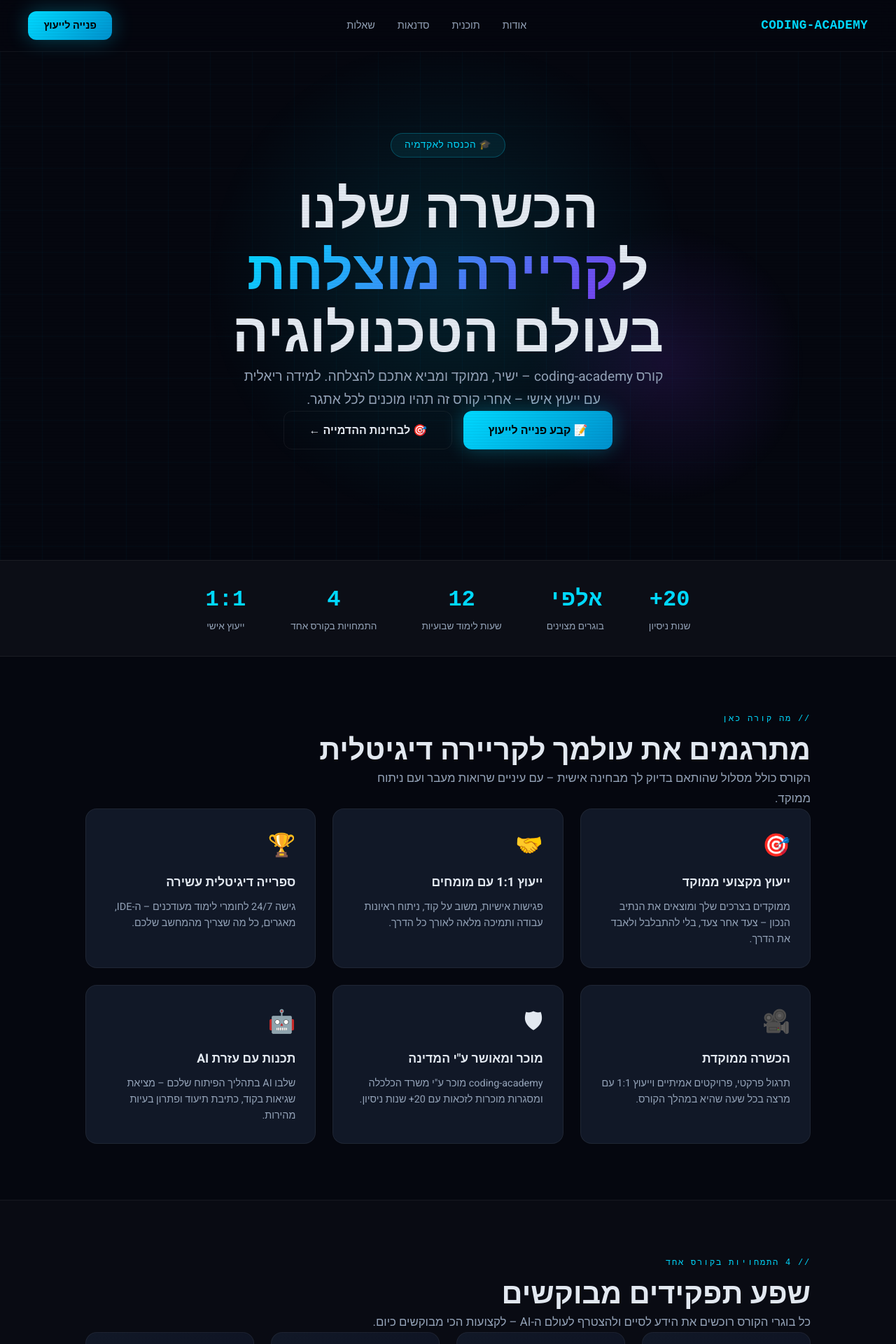
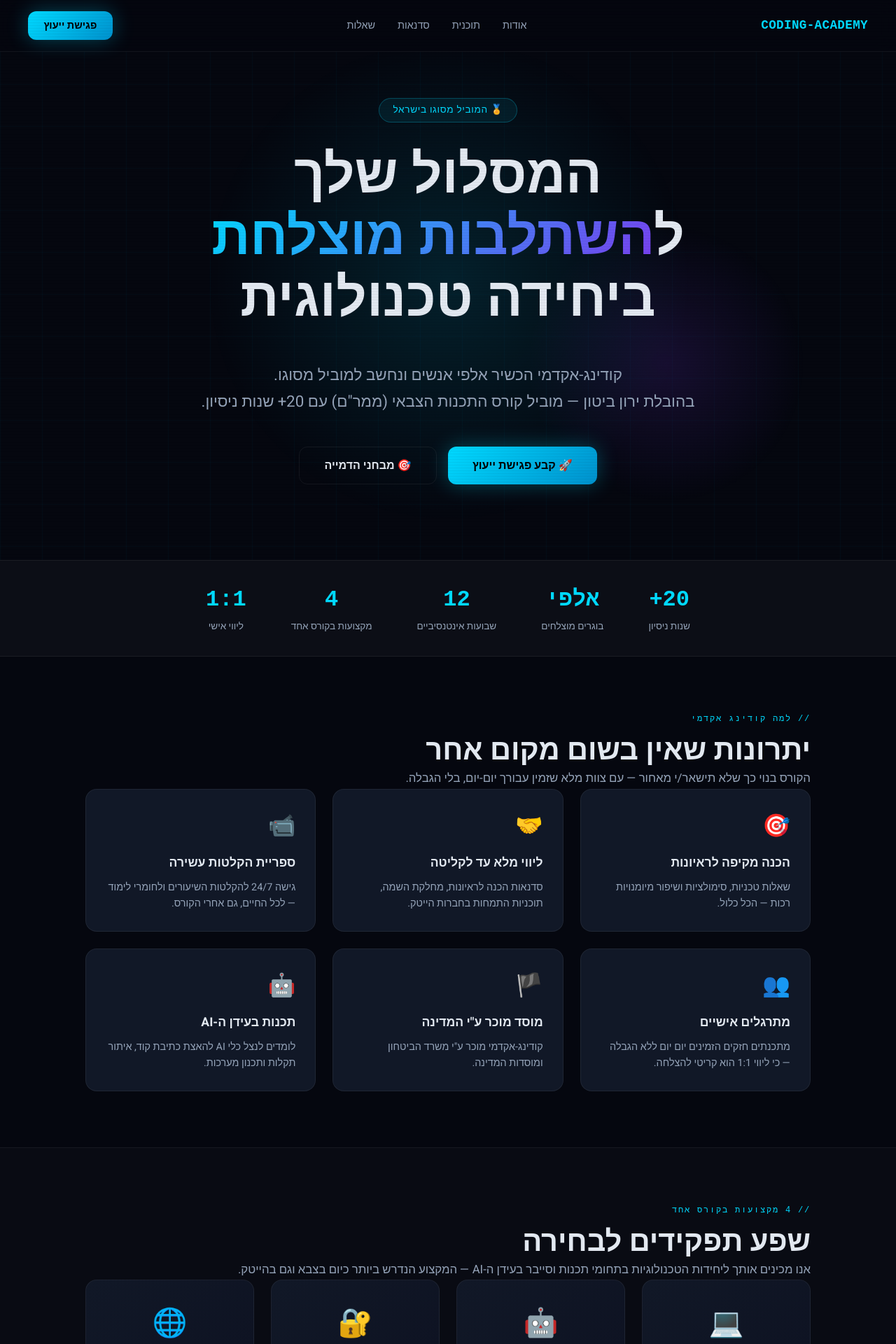
Before and after one commit to vyaron/coding-academy-pre-tech-units, a React (Vite) app: page / in a window 1280 px wide. Shown: the top 1920 px of the page at 70% size. Built offline with nearby package versions, Linux system fonts and the light colour scheme.

Commit message:
Update README, index.html, and LandingPage components for improved clarity and content

```diff
--- a/index.html
+++ b/index.html
@@ -4,7 +4,7 @@
     <meta charset="UTF-8" />
     <link rel="icon" type="image/svg+xml" href="/vite.svg" />
     <meta name="viewport" content="width=device-width, initial-scale=1.0" />
-    <title>cyber-exam</title>
+    <title>קודינג אקדמי - גאמא סייבר - ממרם - 8200</title>
   </head>
   <body>
     <div id="root"></div>
--- a/src/components/LandingPage/LandingPage.css
+++ b/src/components/LandingPage/LandingPage.css
@@ -173,10 +173,10 @@
 }
 
 .lp-hero-p {
-  font-size: 1.2rem;
+  padding: 2em;
+  font-size: 1.4rem;
   color: var(--lp-muted);
-  max-width: 600px;
-  margin: 0 auto 2.5rem;
+  /* margin: 0 auto 2.5rem; */
   line-height: 1.7;
 }
 
@@ -238,7 +238,7 @@
   color: var(--lp-muted);
   font-size: 1.05rem;
   line-height: 1.7;
-  max-width: 650px;
+  /* max-width: 650px; */
   margin-bottom: 3rem;
 }
 
--- a/src/components/LandingPage/LandingPage.tsx
+++ b/src/components/LandingPage/LandingPage.tsx
@@ -3,54 +3,60 @@ import { useNavigate } from 'react-router-dom';
 import './LandingPage.css';
 
 const ABOUT_CARDS = [
-  { icon: '🎯', title: 'ייעוץ מקצועי ממוקד', desc: 'ממוקדים בצרכים שלך ומוצאים את הנתיב הנכון – צעד אחר צעד, בלי להתבלבל ולאבד את הדרך.' },
-  { icon: '🤝', title: 'ייעוץ 1:1 עם מומחים', desc: 'פגישות אישיות, משוב על קוד, ניתוח ראיונות עבודה ותמיכה מלאה לאורך כל הדרך.' },
-  { icon: '🏆', title: 'ספרייה דיגיטלית עשירה', desc: 'גישה 24/7 לחומרי לימוד מעודכנים – ה-IDE, מאגרים, כל מה שצריך מהמחשב שלכם.' },
-  { icon: '🎥', title: 'הכשרה ממוקדת', desc: 'תרגול פרקטי, פרויקטים אמיתיים וייעוץ 1:1 עם מרצה בכל שעה שהיא במהלך הקורס.' },
-  { icon: '🛡', title: 'מוכר ומאושר ע"י המדינה', desc: 'coding-academy מוכר ע"י משרד הכלכלה ומסגרות מוכרות לזכאות עם 20+ שנות ניסיון.' },
-  { icon: '🤖', title: 'תכנות עם עזרת AI', desc: 'שלבו AI בתהליך הפיתוח שלכם – מציאת שגיאות בקוד, כתיבת תיעוד ופתרון בעיות מהירות.' },
+  { icon: '🎯', title: 'הכנה מקיפה לראיונות', desc: 'שאלות טכניות, סימולציות ושיפור מיומנויות רכות — הכל כלול.' },
+  { icon: '🤝', title: 'ליווי מלא עד לקליטה', desc: 'סדנאות הכנה לראיונות, מחלקת השמה, תוכניות התמחות בחברות הייטק.' },
+  { icon: '📹', title: 'ספריית הקלטות עשירה', desc: 'גישה 24/7 להקלטות השיעורים ולחומרי לימוד — לכל החיים, גם אחרי הקורס.' },
+  { icon: '👥', title: 'מתרגלים אישיים', desc: 'מתכנתים חזקים הזמינים יום יום ללא הגבלה — כי ליווי 1:1 הוא קריטי להצלחה.' },
+  { icon: '🏴', title: 'מוסד מוכר ע"י המדינה', desc: 'קודינג-אקדמי מוכר ע"י משרד הביטחון ומוסדות המדינה.' },
+  { icon: '🤖', title: 'תכנות בעידן ה-AI', desc: 'לומדים לנצל כלי AI להאצת כתיבת קוד, איתור תקלות ותכנון מערכות.' },
 ];
 
 const PROFESSIONS = [
-  { emoji: '💻', title: 'פיתוח פולסטאק', desc: 'פיתוח צד שרת וצד לקוח – עם ערכות כלים מתקדמות ואפליקציות שמשמשות בפועל.' },
-  { emoji: '🤖', title: 'תכנות AI', desc: 'בניית מודלים אוטומטיים שמניעים את עולם ה-AI עם שימוש בטכנולוגיות עדכניות.' },
-  { emoji: '🛡', title: 'אבטחת סייבר', desc: 'אבטחת מתקפות סייבר – הגנה, ניתוח ופתרון חולשות בסביבות מגוונות.' },
-  { emoji: '📊', title: 'אנליטיקה ובינה עסקית', desc: 'פרשנות נתונים, ניתוח עסקי והמלצות מקצועיות שמשמשות ביחידות מובחרות.' },
+  { emoji: '💻', title: 'פיתוח פולסטאק', desc: 'פיתוח צד שרת וצד לקוח — מערכות ואפליקציות שלמות.' },
+  { emoji: '🤖', title: 'תכנות AI', desc: 'כלי בינה מלאכותית שנותנים כוחות-על למי שמשתמש בהם נכון.' },
+  { emoji: '🔐', title: 'אבטחת סייבר', desc: 'הגנה והתקפה בעולם הסייבר — מיומנויות מבוקשות.' },
+  { emoji: '🌐', title: 'בניית אתרים', desc: 'פלטפורמות חכמות לבניית אתרים מקצועיים במהירות.' },
 ];
 
 const STEPS = [
-  { n: '01', t: 'יסודות הפיתוח והאינטרנט', d: 'מבוא לרשת, HTTP/HTTPS, HTML/CSS בסיסי, Git ומערכות בקרת גרסאות. בנייה ראשונה של אתר.', tag: '🧩 פרויקט – פיתוח אתר ראשון' },
-  { n: '02', t: 'JavaScript – יסודות התכנות', d: '"שעת הקסם שלנו בתכנות" – לוגיקה, משתנים, פונקציות, אירועים, DOM. פיתוח אפליקציות פשוטות ואינטראקטיביות.', tag: '🧩 פרויקט – פיתוח משחק דיגיטלי' },
-  { n: '03', t: 'React – ספריית קוד מודרנית', d: 'בניית ממשקי משתמש, Component, State, Hooks ופיתוח אפליקציות ריאקטיביות מלאות.', tag: '🧩 פרויקט – אפליקציה ריאקטיבית' },
-  { n: '04', t: 'צד שרת עם Node.js', d: 'שרתי תקשורת, מסדי נתונים, יצירת REST APIs, אינטגרציה עם לקוחות, Authentication ועבודה עם GIT ו-GitHub.', tag: null },
-  { n: '05', t: 'מסדי נתונים', d: 'SQL ו-MongoDB, ניהול בסיסי נתונים, WebSockets ואפליקציות real-time. ביצועים, מדרגיות ותרחישי ייצור.', tag: null },
-  { n: '06', t: 'אבטחת סייבר', d: 'אבטחת מתקפות סייבר. הצפנות, הגנה, זיהוי חולשות קוד ועבודה בסביבת עבודה מאובטחת.', tag: null },
-  { n: '07', t: 'תכנות Python', d: 'יסודות Python, בסיסי נתונים, עבודה עם קבצים, עיבוד נתונים, ניתוח API ושימוש בטכנולוגיות.', tag: null },
-  { n: '08', t: 'פרויקט גמר + הכנה לראיונות', d: 'בניית פרויקט גמר מקצועי ב-GitHub. סימולציות ראיון, פתרון אלגוריתמים ותיק עבודות מלא.', tag: '🏆 תעודת גמר בינלאומית' },
+  { n: '01', t: 'מבוא למדעי המחשב והאינטרנט', d: 'היכרות עם תפקידים ביחידות הטכנולוגיות (ממר"ם, 8200 ואחרות), מבנה המחשב, חומרה, מערכות הפעלה, תקשורת ופרוטוקולים, מבנה האינטרנט ובניית אתר בסיסי באמצעות HTML ו-CSS.', tag: '🧩 פרויקט — פיתוח אתר אינטרנט' },
+  { n: '02', t: 'יסודות התכנות — JavaScript', d: 'בניית יסודות החשיבה האלגוריתמית עם שפת JavaScript. "שבעת הכלים של המתכנת" — תנאים, לולאות, פונקציות, אובייקטים ועוד. בניית אפליקציות ומשחקים מרהיבים.', tag: '🧩 פרויקט — פיתוח משחק' },
+  { n: '03', t: 'React — ספריית הקוד הנפוצה בעולם', d: 'היכרות עם React ובניית אפליקציות מרשימות ומורכבות בטכנולוגיה המודרנית ביותר.', tag: '🧩 פרויקט — אפליקציה מורכבת' },
+  { n: '04', t: 'צד שרת עם Node.js', d: 'עיבוד נתונים, הגנה על מידע, כתיבת REST APIs, ניהול משתמשים, Authentication, הצפנות והרשאות.', tag: '🧩 פרויקט - הקמת שרת' },
+  { n: '05', t: 'מסדי נתונים', d: 'תכנון וניהול מסדי נתונים — תגלו איך לבנות מבנים חכמים, לנהל מידע בצורה יעילה, ולהבין את ההבדלים בין בסיסי נתונים רלציוניים ללא-רלציוניים. זהו הצעד הראשון שלכם להפוך את הנתונים לכלי עבודה אמיתי.', tag: '🧩 פרויקט - דטבייסים' },
+  { n: '06', t: 'זמן אמת', d: 'איך ליצור צ\'אטים חיים, פידים חברתיים מתעדכנים ומערכות שמגיבות ברגע האמת. זהו הבסיס לפיתוח אינטראקציות מהירות, חלקות וממכרות — בדיוק כמו שהמשתמשים מצפים היום.', tag: '🧩 פרויקט - זמן אמת' },
+  { n: '07', t: 'מערכת מקצה לקצה FullStack', d: 'חיבור פרונטאנד, בקאנד ודאטה לכדי מערכת שלמה — והקמה בסביבת ענן.', tag: '🧩 פרויקט - FullStack' },
+  { n: '08', t: 'GIT ו-GitHub', d: 'עבודה עם GIT ו-GitHub לניהול גרסאות ועבודת צוות.', tag: '🧩 פרויקט - ניהול גרסאות' },
+  { n: '09', t: 'הגנת סייבר', d: 'הגנה והתקפה בעולם הסייבר. מציאת חולשות, הבנת קוד זדוני וכיצד מגינים על מערכות.', tag: '🧩 פרויקט - האקינג' },
+  { n: '10', t: 'תכנות Python', d: 'כלי Python, מבני נתונים, עבודה עם קבצים, מודולים, טיפול בשגיאות, בניית API ושימוש מתקדם בשפה.', tag: '🧩 פרויקט - שימוש בפייתון' },
+  { n: '11', t: 'הכנה לראיונות', d: 'סימולציות ראיון, פתרון אתגרים והתנהלות נכונה בתהליך הקבלה לצה"ל ולהייטק.', tag: '🧩 פרויקט - פתרון מבחנים אמיתיים' },
+  { n: '12', t: 'פרויקט גמר', d: 'חיבור כל החלקים לפרויקט מרשים שמבדיל אותך מהשאר.', tag: '🗝️ כרטיס הכניסה שלך' },
 ];
 
 const WORKSHOP_PILLS = [
-  'שימוש בטכנולוגיית AI ו-LLMs',
-  'ביקורות קוד מתקדמות',
+  'שימוש מתקדם בכלי AI ו-LLMs',
+  'כתיבת קוד מאובטח',
   'Angular & Vue',
   'Python מתקדם',
-  'DevOps, AWS, Firebase',
+  'DevOps KickStart Workshop',
+  'Flying up with Firebase',
+  'Testing & Automation',
   'Backend Mastering',
 ];
 
 const WORKSHOP_CARDS = [
-  { title: '💼 מציאת עבודה ראשונה', desc: 'שותפות פעילה עם חברות הייטק – מציאת ראיונות והכנה מלאה לראיון הטכני הראשון שלך.' },
-  { title: '🎯 מכון הכשרות לראיון', desc: 'מכינים אותך מקצועית לראיון עם שאלות שחוזרות – מה שנשאלים בכל מועד בחברות הגדולות.' },
-  { title: '🥂 קהילת בוגרים פעילים', desc: 'קהילה של קרוב 300 בוגרים שמשתפים ניסיון, ייעוץ, הצעות עבודה ותמיכה הדדית.' },
-  { title: '🤝 הרצאות ומפגשים', desc: 'מפגשים מקצועיים עם אנשי תעשייה, סדנאות ממוקדות ורשת קשרים מקצועית.' },
+  { title: '🎯 חניכה בתהליך המיון', desc: 'ליווי אישי בהכנה לראיונות ובכל שלב של הקבלה — לא נשארים לבד.' },
+  { title: '👥 קהילת בוגרים פעילה', desc: 'קהילה מקצועית שיתופית לשאלות, ייעוץ, הזדמנויות ותמיכה מקצועית.' },
+  { title: '🎤 הרצאות ונטוורקינג', desc: 'אירועים מקצועיים, סדנאות מעשיות ומפגשי נטוורקינג עם מומחי תעשייה.' },
+  { title: '💼 הצעות עבודה לאורך זמן', desc: 'שיתופי פעולה עם חברות הייטק — הצעות רלוונטיות גם שנים לאחר הסיום.' },
 ];
 
 const FAQS = [
-  { q: 'מה מתאים לי בדיוק?', a: 'ניתן לקבל ייעוץ אישי חינם עם מנהל לימודים מקצועי – נבדוק יחד את הקורס ונמצא את המסלול הנכון. אין צורך ברקע קודם – כל שאלת רקע תורמת ומסייעת.' },
-  { q: 'מהו לוח הזמנים של הקורס?', a: 'הקורס מועבר בפגישות פנים אל פנים פעמיים בשבוע, 3 שעות בכל פגישה, החל מ-17:30. כל המפגשים מוקלטים ונגישים בכל עת. ניתן להשתתף גם בשידור חי מרחוק.' },
-  { q: 'האם הקורס מתאים גם ללא ניסיון קודם?', a: 'כן! הקורס בנוי מהבסיס ועד לרמה שמאפשרת קבלה לעבודה בהייטק, עם ייעוץ ואחריות מלאה לאורך הדרך. אם יש לך רקע – ניתן לפנות ולבחון האצת התהליך.' },
-  { q: 'האם הקורס כולל תכנות עם עזרת AI?', a: 'בהחלט! אנחנו כוללים שימוש ב-AI כחלק אינטגרלי מהקורס. בוגרי הקורס מדווחים שהשימוש ב-AI מאיץ כתיבת קוד, שיפור תיעוד ופתרון בעיות טכניות בצורה יעילה.' },
-  { q: 'מה עלות הקורס?', a: 'עלות הקורס משתנה בהתאם למסלול שנבחר. ניתן לקבל מידע מלא על ידי פנייה ישירה לייעוץ – נציע את הפתרון הכלכלי המתאים ביותר.' },
+  { q: 'איך אדע אם אני מתאימ.ה?', a: 'ניתן לבדוק את התאמתך באמצעות פגישה (אונליין) עם יועץ לימודים — מדריך מהקורס, במהלכה ניתן לקבל תחושה לגבי מידת המשיכה שלך לתחום. לא נדרש רקע קודם — מה שחשוב זה המוטיבציה והסקרנות.' },
+  { q: 'היכן מתקיים הקורס?', a: 'הקורס מועבר במפגשי זום פעמיים בשבוע, כ-3 שעות כל מפגש, החל מ-17:30. כלל המפגשים מוקלטים על מנת לאפשר חזרה והתעמקות בחומר. ניתן לגשת לחומרים מכל מקום ובכל שעה.' },
+  { q: 'הקורס מבטיח קבלה ליחידה טכנולוגית?', a: 'לא ניתן להבטיח הבטחה שכזו. מה שכן — הקורס יכין אותך בצורה הטובה ביותר וייתן לך את הכלים לעבור את תהליכי המיון בהצלחה, עם אחוזי ההצלחה הגבוהים בארץ.' },
+  { q: 'האם הקורס מכין לתכנות בעידן ה-AI?', a: 'בוודאי! בעידן שבו ה-AI נמצא בשיא התפתחותו, כישורים בתכנות, חשיבה מערכתית ופתרון בעיות הופכים קריטיים מתמיד. לאורך הקורס נלמד להפיק מקסימום מכלי ה-AI — מהאצת כתיבת קוד ועד תכנון מערכות שלמות.' },
+  { q: 'למי הקורס מיועד?', a: 'הקורס מיועד לתלמידות ותלמידים החל מכיתה ט\' המעוניינים להעמיק את הידע ולהגיע לרמה הנדרשת להתקבל ליחידות טכנולוגיות. אם יש לך רצון להיכנס לתחומים המובילים בהייטק ומסקרן אותך לפתור בעיות עם חשיבה לוגית — זה בדיוק בשבילך.' },
 ];
 
 export default function LandingPage() {
@@ -69,7 +75,7 @@ export default function LandingPage() {
           <li><a href="#workshops">סדנאות</a></li>
           <li><a href="#faq">שאלות</a></li>
         </ul>
-        <a href="#contact" className="lp-btn-primary lp-btn-sm">פנייה לייעוץ</a>
+        <a href="#contact" className="lp-btn-primary lp-btn-sm">פגישת ייעוץ</a>
       </nav>
 
       {/* ── HERO ── */}
@@ -77,18 +83,19 @@ export default function LandingPage() {
         <div className="lp-hero-glow" />
         <div className="lp-hero-glow2" />
         <div className="lp-hero-inner">
-          <div className="lp-badge">🎓 הכנסה לאקדמיה</div>
+          <div className="lp-badge">🏅 המוביל מסוגו בישראל</div>
           <h1 className="lp-hero-h1">
-            הכשרה שלנו<br />
-            ל<span>קריירה מוצלחת</span><br />
-            בעולם הטכנולוגיה
+            המסלול שלך<br />
+            ל<span>השתלבות מוצלחת</span><br />
+            ביחידה טכנולוגית
           </h1>
           <p className="lp-hero-p">
-            קורס coding-academy – ישיר, ממוקד ומביא אתכם להצלחה. למידה ריאלית עם ייעוץ אישי – אחרי קורס זה תהיו מוכנים לכל אתגר.
+            קודינג-אקדמי הכשיר אלפי אנשים ונחשב למוביל מסוגו.<br />
+            בהובלת ירון ביטון — מוביל קורס התכנות הצבאי (ממר"ם) עם 20+ שנות ניסיון.
           </p>
           <div className="lp-hero-cta">
-            <a href="#contact" className="lp-btn-primary">📝 קבע פנייה לייעוץ</a>
-            <button className="lp-btn-outline" onClick={() => navigate('/quiz')}>🎯 לבחינות ההדמייה ←</button>
+            <a href="#contact" className="lp-btn-primary">🚀 קבע פגישת ייעוץ</a>
+            <button className="lp-btn-outline" onClick={() => navigate('/quiz')}>🎯 מבחני הדמייה</button>
           </div>
         </div>
       </div>
@@ -97,10 +104,10 @@ export default function LandingPage() {
       <div className="lp-stats">
         {[
           { v: '20+', l: 'שנות ניסיון' },
-          { v: 'אלפי', l: 'בוגרים מצוינים' },
-          { v: '12', l: 'שעות לימוד שבועיות' },
-          { v: '4', l: 'התמחויות בקורס אחד' },
-          { v: '1:1', l: 'ייעוץ אישי' },
+          { v: 'אלפי', l: 'בוגרים מוצלחים' },
+          { v: '12', l: 'שבועות אינטנסיביים' },
+          { v: '4', l: 'מקצועות בקורס אחד' },
+          { v: '1:1', l: 'ליווי אישי' },
         ].map(s => (
           <div className="lp-stat" key={s.l}>
             <div className="lp-stat-v">{s.v}</div>
@@ -111,9 +118,9 @@ export default function LandingPage() {
 
       {/* ── ABOUT ── */}
       <section className="lp-section" id="about">
-        <div className="lp-section-tag">// מה קורה כאן</div>
-        <h2 className="lp-section-title">מתרגמים את עולמך לקריירה דיגיטלית</h2>
-        <p className="lp-section-sub">הקורס כולל מסלול שהותאם בדיוק לך מבחינה אישית – עם עיניים שרואות מעבר ועם ניתוח ממוקד.</p>
+        <div className="lp-section-tag">// למה קודינג אקדמי</div>
+        <h2 className="lp-section-title">יתרונות שאין בשום מקום אחר</h2>
+        <p className="lp-section-sub">הקורס בנוי כך שלא תישאר/י מאחור — עם צוות מלא שזמין עבורך יום-יום, בלי הגבלה.</p>
         <div className="lp-cards">
           {ABOUT_CARDS.map(c => (
             <div className="lp-card" key={c.title}>
@@ -128,9 +135,11 @@ export default function LandingPage() {
       {/* ── 4 PROFESSIONS ── */}
       <div className="lp-bg-alt">
         <section className="lp-section">
-          <div className="lp-section-tag">// 4 התמחויות בקורס אחד</div>
-          <h2 className="lp-section-title">שפע תפקידים מבוקשים</h2>
-          <p className="lp-section-sub">כל בוגרי הקורס רוכשים את הידע לסיים ולהצטרף לעולם ה-AI – לקצועות הכי מבוקשים כיום.</p>
+          <div className="lp-section-tag">// 4 מקצועות בקורס אחד</div>
+          <h2 className="lp-section-title">שפע תפקידים לבחירה</h2>
+          <p className="lp-section-sub">
+            אנו מכינים אותך ליחידות הטכנולוגיות בתחומי תכנות וסייבר בעידן ה-AI — המקצוע הנדרש ביותר כיום בצבא וגם בהייטק.
+            </p>
           <div className="lp-professions">
             {PROFESSIONS.map(p => (
               <div className="lp-prof-card" key={p.title}>
@@ -146,8 +155,8 @@ export default function LandingPage() {
       {/* ── CURRICULUM ── */}
       <section className="lp-section" id="curriculum">
         <div className="lp-section-tag">// תוכנית הלימודים</div>
-        <h2 className="lp-section-title">מה מכסים – בדיוק ומממוקד</h2>
-        <p className="lp-section-sub">כל שלב בנוי על הקודם. אין שלב שמדלגים עליו – הכל נלמד ומתורגל.</p>
+        <h2 className="lp-section-title">מבנה ההכשרה — מסלול ממוקד</h2>
+        <p className="lp-section-sub">כל שלב מקנה שכבת הבנה נוספת. בכל שלב: תיאוריה, תרגול ובניית פרויקטים.</p>
         <div className="lp-curriculum">
           {STEPS.map(s => (
             <div className="lp-step" key={s.n}>
@@ -165,12 +174,12 @@ export default function LandingPage() {
       {/* ── WORKSHOPS ── */}
       <div className="lp-workshops-bg">
         <section className="lp-section" id="workshops">
-          <div className="lp-section-tag">// מוקד הקורס</div>
-          <h2 className="lp-section-title">🎁 סדנאות מקצועיות ותוספות ייחודיות</h2>
-          <p className="lp-section-sub">בוגרי הקורס מקבלים הרחבות ייחודיות – סדנאות מרצות ממוקדות ומועצמות.</p>
+          <div className="lp-section-tag">// אחרי הקורס</div>
+          <h2 className="lp-section-title">🎓 סדנאות מקצועיות ותמיכה מתמשכת</h2>
+          <p className="lp-section-sub">בסיום הקורס מוזמנ/ת לקהילת הבוגרים — סדנאות והרצאות ללא עלות.</p>
           <div className="lp-workshop-pills">
             {WORKSHOP_PILLS.map(w => (
-              <div className="lp-workshop-pill" key={w}><span>◆</span> {w}</div>
+              <div className="lp-workshop-pill" key={w}><span>✦</span> {w}</div>
             ))}
           </div>
           <div className="lp-cards" style={{ marginTop: '3rem' }}>
@@ -186,9 +195,9 @@ export default function LandingPage() {
 
       {/* ── FAQ ── */}
       <section className="lp-section" id="faq">
-        <div className="lp-section-tag">// שאלות שנשאלות</div>
+        <div className="lp-section-tag">// שאלות שנשאלנו</div>
         <h2 className="lp-section-title">שאלות נפוצות</h2>
-        <p className="lp-section-sub">לא מצאת תשובה? נשמח לייעץ לך ישירות.</p>
+        <p className="lp-section-sub">לא מצאת תשובה? נשמח לתאם שיחת ייעוץ.</p>
         <div className="lp-faq">
           {FAQS.map((item, i) => (
             <div className="lp-faq-item" key={i}>
@@ -205,8 +214,8 @@ export default function LandingPage() {
       {/* ── CTA ── */}
       <section className="lp-section" id="contact">
         <div className="lp-cta-banner">
-          <h2>🤝 פנייה לייעוץ עם מנהל/ת הקורס</h2>
-          <p>תקבל ייעוץ חינם, תשמע על המסלולים ותתחיל את המסע הקריירי הראשון שלך.</p>
+          <h2>🤝 פגישת ייעוץ עם מדריכ/ה מהקורס</h2>
+          <p>מענה לכל שאלה ע"י יועצי לימוד מקצועיים, בחירת המסלול המתאים לך והתנסות בקוד ראשונית.</p>
           <a
             href="https://coding-academy.org"
             target="_blank"
@@ -214,14 +223,14 @@ export default function LandingPage() {
             className="lp-btn-primary"
             style={{ fontSize: '1.1rem', padding: '1rem 2.5rem' }}
           >
-            📝 קבע/י פנייה עכשיו
+            🚀 קבע/י פגישה עכשיו
           </a>
         </div>
       </section>
 
       {/* ── FOOTER ── */}
       <footer className="lp-footer">
-        <p><strong>CODING-ACADEMY</strong> – Master the Art of Coding</p>
+        <p><strong>CODING-ACADEMY</strong> — Master the Art of Coding</p>
         <p style={{ marginTop: '0.5rem' }}>coding-academy.org &nbsp;|&nbsp; כל הזכויות שמורות</p>
       </footer>
 
```
Also changed, not shown: 1 other file (tests, documents, lock files or other folders).
